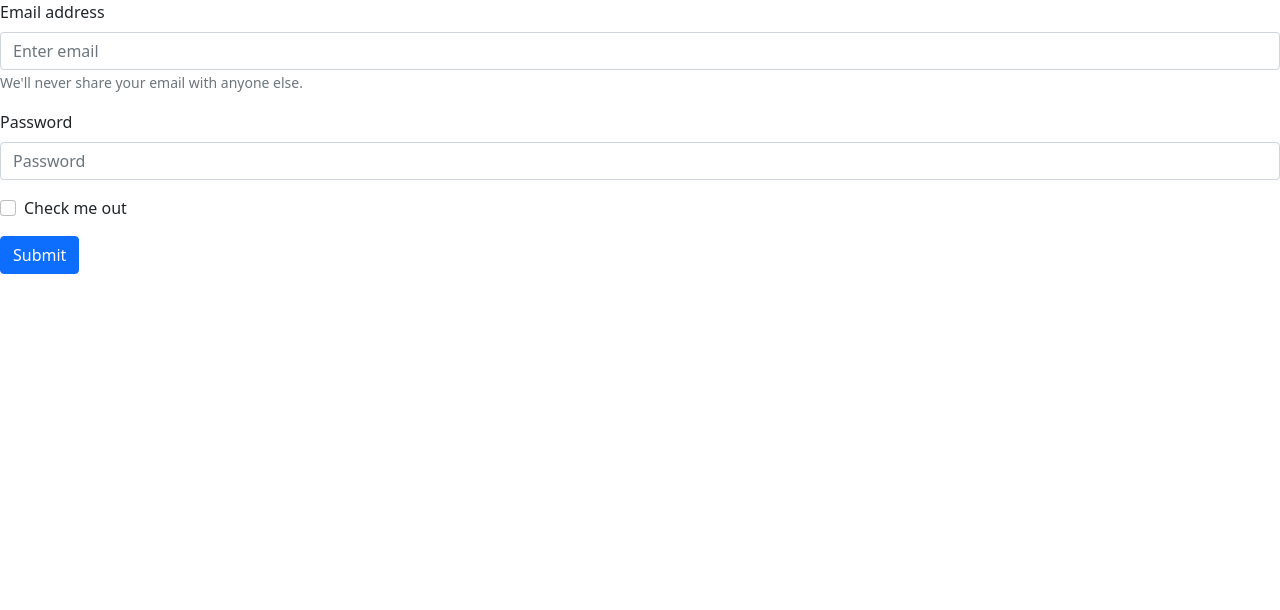
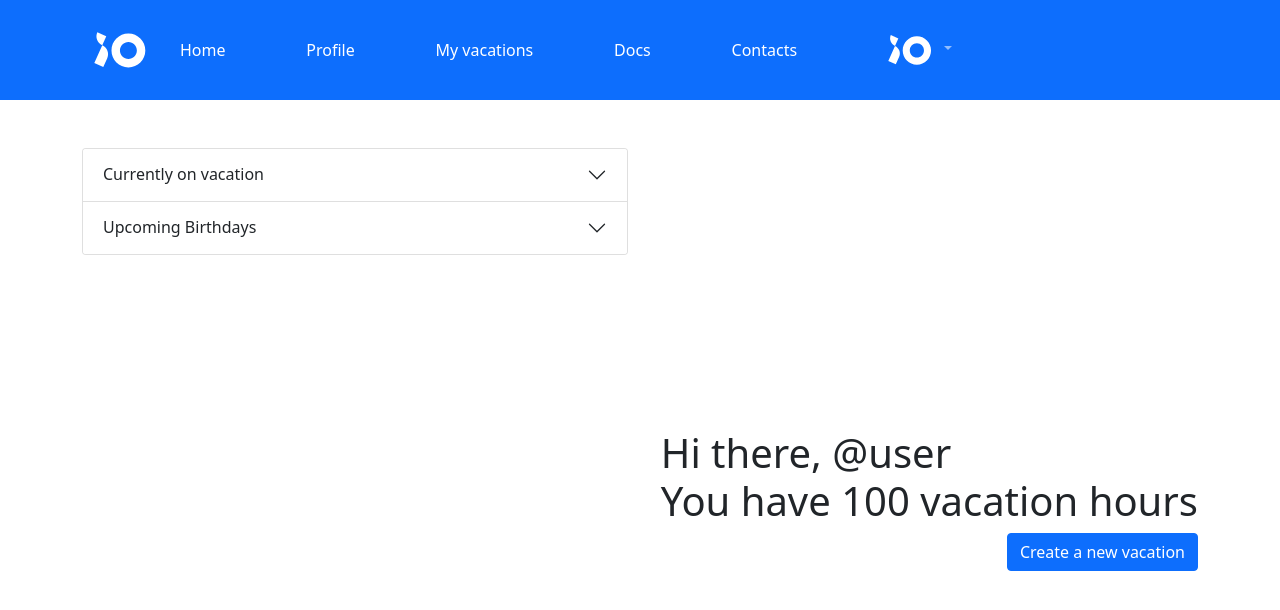
Before and after one commit to kristiyan675/ioPeoplePractise, a React (Create React App) app: page / in a window 1280 px wide. Shown: the top 610 px of the page. Built offline with nearby package versions, Linux system fonts and the light colour scheme.

Commit message:
App file

```diff
--- a/src/App.js
+++ b/src/App.js
@@ -1,25 +1,22 @@
 import LoginForm from './components/loginForm';
 import { Routes, Route } from 'react-router-dom'
 import UserContext from './store/userContext';
-import { useState } from 'react'
-import  Homepage  from './components/Homepage/Homepage'
-
+import Homepage from './components/Homepage/Homepage'
 
 function App() {
-  const [isLoggedIn, setIsLoggedIn] = useState(false)
-
-  function toggleState() {
-    setIsLoggedIn(!isLoggedIn)
-  }
 
   return (
     <UserContext.Provider value={{
+      token: '',
       email: '',
       vacations: [],
+      isLoggedIn: false,
+      refreshToken: ''
     }}>
-
-        {!isLoggedIn && <LoginForm toggle={toggleState} />}
-        {isLoggedIn && <Homepage/> }
+      <Routes>
+        <Route path='/login' element={<LoginForm />} />
+        <Route path='/' element={<Homepage />} />
+      </Routes>
 
     </ UserContext.Provider>
   );
```
